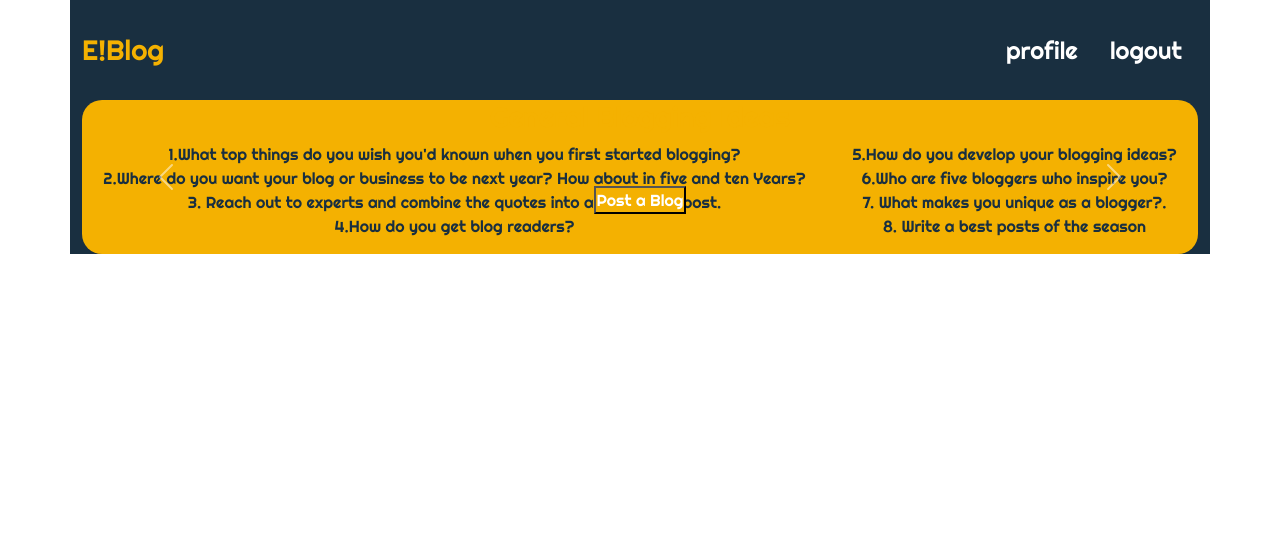
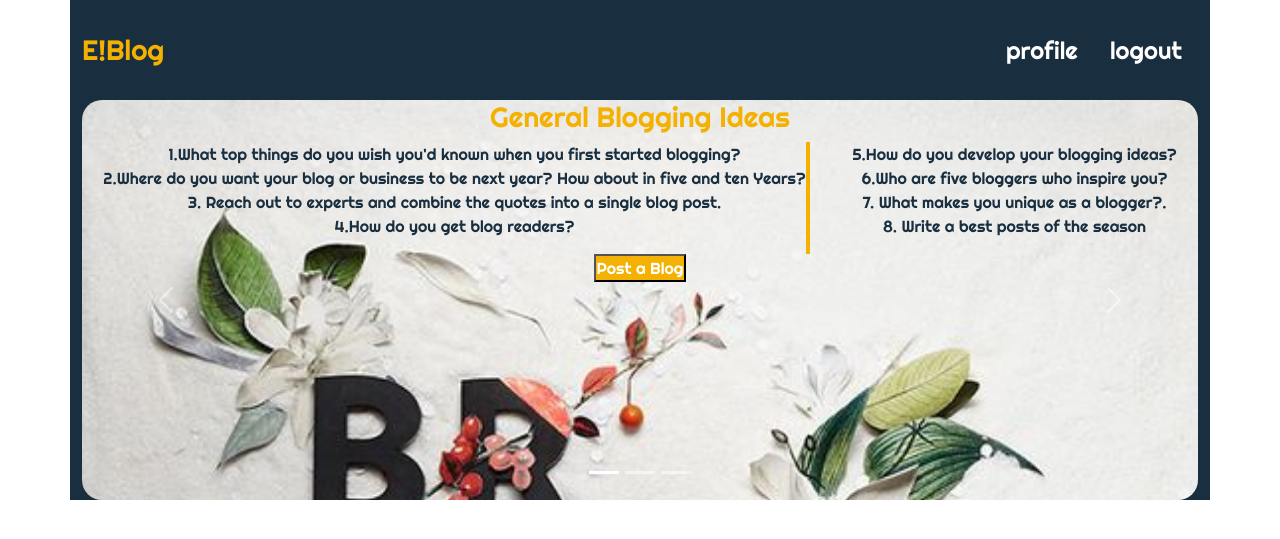
Before and after one commit to SaretoTracy/Blog-Post, a Flask app: page /dashboard in a window 1280 px wide. Shown: the top 539 px of the page. Run offline with Flask 2, Linux system fonts and the light colour scheme; the visitor is signed in with stand-in values (Sample User, id 1); data that the repository does not hold is empty; some libraries are stand-ins or nearby versions; some web fonts are replaced.

Commit message:
carousel styling

```diff
--- a/app/static/style.css
+++ b/app/static/style.css
@@ -119,11 +119,34 @@ button {
     color: white;
 }
 
-.circle {
-    background-color: #F4B101;
+.first {
+    background-image: url('../static/images/break.jpg');
     text-align: center;
     color: #192f40;
     border-radius: 20px;
+    background-size: cover;
+    background-repeat: no-repeat;
+    height: 50vh;
+}
+
+.second {
+    background-image: url('../static/images/burst.jpg');
+    text-align: center;
+    background-size: cover;
+    background-repeat: no-repeat;
+    height: 50vh;
+    color: #192f40;
+    border-radius: 20px;
+}
+
+.third {
+    background-image: url('../static/images/root.jpg');
+    text-align: center;
+    color: #192f40;
+    border-radius: 20px;
+    background-size: cover;
+    background-repeat: no-repeat;
+    height: 50vh;
 }
 
 .tip {
@@ -134,3 +157,7 @@ button {
 .tips {
     border-right: 4px solid #F4B101;
 }
+
+.indicate {
+    color: #F4B101;
+}
--- a/app/templates/dashboard.html
+++ b/app/templates/dashboard.html
@@ -25,15 +25,21 @@
 
             </ul>
         </div>
-        <div id="carouselExampleInterval" class="carousel slide" data-bs-ride="carousel">
+        <div id="carouselExampleIndicators" class="carousel slide" data-bs-ride="carousel">
+            <div class="carousel-indicators indicate">
+                <button type="button" data-bs-target="#carouselExampleIndicators" data-bs-slide-to="0" class="active" aria-current="true" aria-label="Slide 1"></button>
+                <button type="button" data-bs-target="#carouselExampleIndicators" data-bs-slide-to="1" aria-label="Slide 2"></button>
+                <button type="button" data-bs-target="#carouselExampleIndicators" data-bs-slide-to="2" aria-label="Slide 3"></button>
+            </div>
             <div class="carousel-inner">
-                <div class="carousel-item active" data-bs-interval="20000">
-                    <div class="circle d-block w-100">
+                <div class="carousel-item active first">
                     <h3>General Blogging Ideas</h3>
                     <div class="tip">
                         <div class="tips">
-                                <p>1.What top things do you wish you'd known when you first started blogging?<br>2.Where do you want your blog or business to be next year? How about in five and ten Years?
-                                    <br>3. Reach out to experts and combine the quotes into a single blog post.<br>4.How do you get blog readers?</p>
+                            <p>1.What top things do you wish you'd known when you first started blogging?
+                                <br>2.Where do you want your blog or business to be next year? How about in five and ten Years?
+                                <br>3. Reach out to experts and combine the quotes into a single blog post.
+                                <br>4.How do you get blog readers?</p>
                         </div>
                         <div>
                             <p>5.How do you develop your blogging ideas?<br>6.Who are five bloggers who inspire you?
@@ -41,13 +47,12 @@
                             </p>
                         </div>
                     </div>
-                        <div class="carousel-caption d-none d-md-block">
                     <a href="/blog"><button>Post a Blog</button></a>
+
+
+
                 </div>
-                    </div>
-                </div>
-                <div class="carousel-item" data-bs-interval="2000">
-                    <div class="circle d-block w-100">
+                <div class="carousel-item second">
                     <h3>Ideas to Inspire Your Audience</h3>
                     <div class="tip">
                         <div class="tips">
@@ -64,9 +69,7 @@
                         </div>
                     </div>
                 </div>
-                </div>
-                <div class="carousel-item" data-bs-interval="2000">
-                    <div class="circle d-block w-100">
+                <div class="carousel-item third">
                     <h3>Ideas on Creating Content That Provides Valuable Advice</h3>
                     <div class="tip">
                         <div class="tips">
@@ -83,12 +86,11 @@
                     </div>
                 </div>
             </div>
-            </div>
-            <button class="carousel-control-prev" type="button" data-bs-target="#carouselExampleInterval" data-bs-slide="prev">
+            <button class="carousel-control-prev indicate" type="button" data-bs-target="#carouselExampleIndicators" data-bs-slide="prev">
                 <span class="carousel-control-prev-icon" aria-hidden="true"></span>
                 <span class="visually-hidden">Previous</span>
             </button>
-            <button class="carousel-control-next" type="button" data-bs-target="#carouselExampleInterval" data-bs-slide="next">
+            <button class="carousel-control-next indicate" type="button" data-bs-target="#carouselExampleIndicators" data-bs-slide="next">
                 <span class="carousel-control-next-icon" aria-hidden="true"></span>
                 <span class="visually-hidden">Next</span>
             </button>
```
Also changed, not shown: app/static/images/burst.jpg (added), app/static/images/root.jpg (added). Lines whose indentation alone changed are shown as unchanged.
